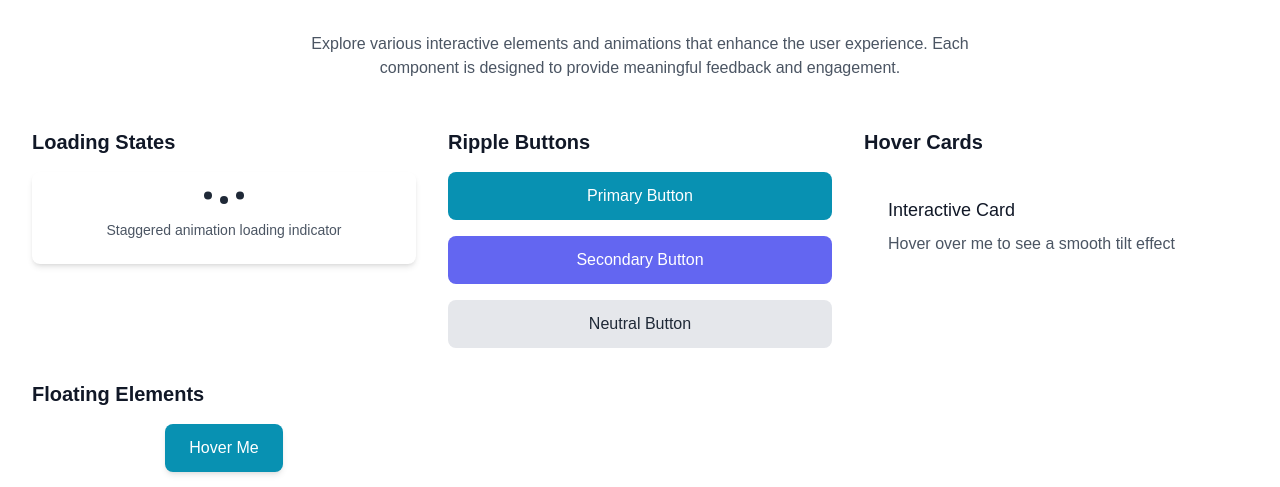
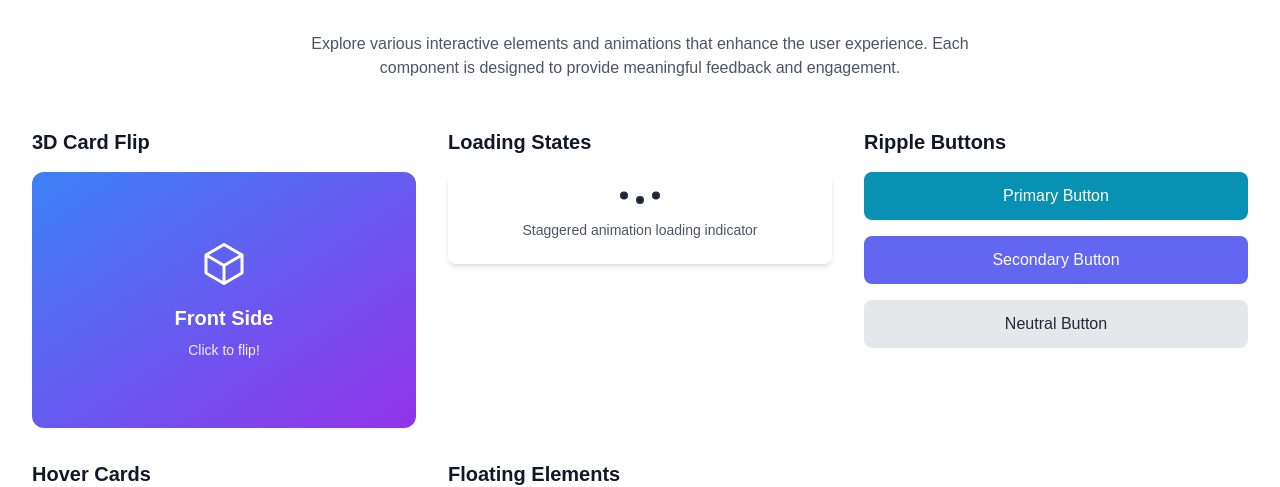
Before and after one commit to adriancubillos/showcase, a React (Vite) app: page / in a window 1280 px wide. Shown: the part 1680-2167 px from the top of the page. Built offline with nearby package versions, Linux system fonts and the light colour scheme.

Commit message:
feat: add 3D card flip component with front/back animations

```diff
--- a/src/components/InteractionsShowcase.jsx
+++ b/src/components/InteractionsShowcase.jsx
@@ -1,5 +1,6 @@
 import { useState } from 'react';
 import { motion, AnimatePresence } from 'framer-motion';
+import { CubeIcon, ArrowPathIcon } from '@heroicons/react/24/outline';
 
 const RippleButton = ({ children, className = '', variant = 'primary' }) => {
   const [ripples, setRipples] = useState([]);
@@ -130,6 +131,12 @@ const InteractionsShowcase = () => {
   return (
     <div className="grid grid-cols-1 md:grid-cols-2 lg:grid-cols-3 gap-8">
       <div className="space-y-4">
+        <h3 className="text-xl font-semibold mb-4">3D Card Flip</h3>
+        <div className="perspective-1000">
+          <FlipCard />
+        </div>
+      </div>
+      <div className="space-y-4">
         <h3 className="text-xl font-semibold mb-4">Loading States</h3>
         <div className="p-6 bg-white dark:bg-gray-800 rounded-lg shadow-md flex flex-col items-center space-y-4">
           <LoadingDots />
@@ -173,6 +180,49 @@ const InteractionsShowcase = () => {
   );
 };
 
+const FlipCard = () => {
+  const [isFlipped, setIsFlipped] = useState(false);
+
+  return (
+    <div className="relative w-full h-64 cursor-pointer" onClick={() => setIsFlipped(!isFlipped)}>
+      <motion.div
+        className="absolute w-full h-full"
+        initial={false}
+        animate={{ rotateY: isFlipped ? 180 : 0 }}
+        transition={{ duration: 0.6, type: 'spring', stiffness: 500, damping: 30 }}
+        style={{
+          transformStyle: 'preserve-3d',
+        }}
+      >
+        {/* Front of card */}
+        <div
+          className="absolute w-full h-full bg-gradient-to-br from-blue-500 to-purple-600 rounded-xl p-6 flex flex-col items-center justify-center text-white"
+          style={{
+            backfaceVisibility: 'hidden',
+          }}
+        >
+          <CubeIcon className="w-12 h-12 mb-4" />
+          <h3 className="text-xl font-semibold mb-2">Front Side</h3>
+          <p className="text-sm text-center opacity-90">Click to flip!</p>
+        </div>
+
+        {/* Back of card */}
+        <div
+          className="absolute w-full h-full bg-gradient-to-br from-purple-600 to-pink-500 rounded-xl p-6 flex flex-col items-center justify-center text-white"
+          style={{
+            backfaceVisibility: 'hidden',
+            transform: 'rotateY(180deg)',
+          }}
+        >
+          <ArrowPathIcon className="w-12 h-12 mb-4" />
+          <h3 className="text-xl font-semibold mb-2">Back Side</h3>
+          <p className="text-sm text-center opacity-90">Click to flip back!</p>
+        </div>
+      </motion.div>
+    </div>
+  );
+};
+
 const LoadingDots = () => {
   const dotVariants = {
     initial: { y: 0 },
--- a/src/index.css
+++ b/src/index.css
@@ -5,6 +5,12 @@
 @layer base {
   body {
     @apply bg-gray-50 text-gray-900 dark:bg-gray-900 dark:text-gray-100;
+  }
+}
+
+@layer components {
+  .perspective-1000 {
+    perspective: 1000px;
   }
 }
 
```
